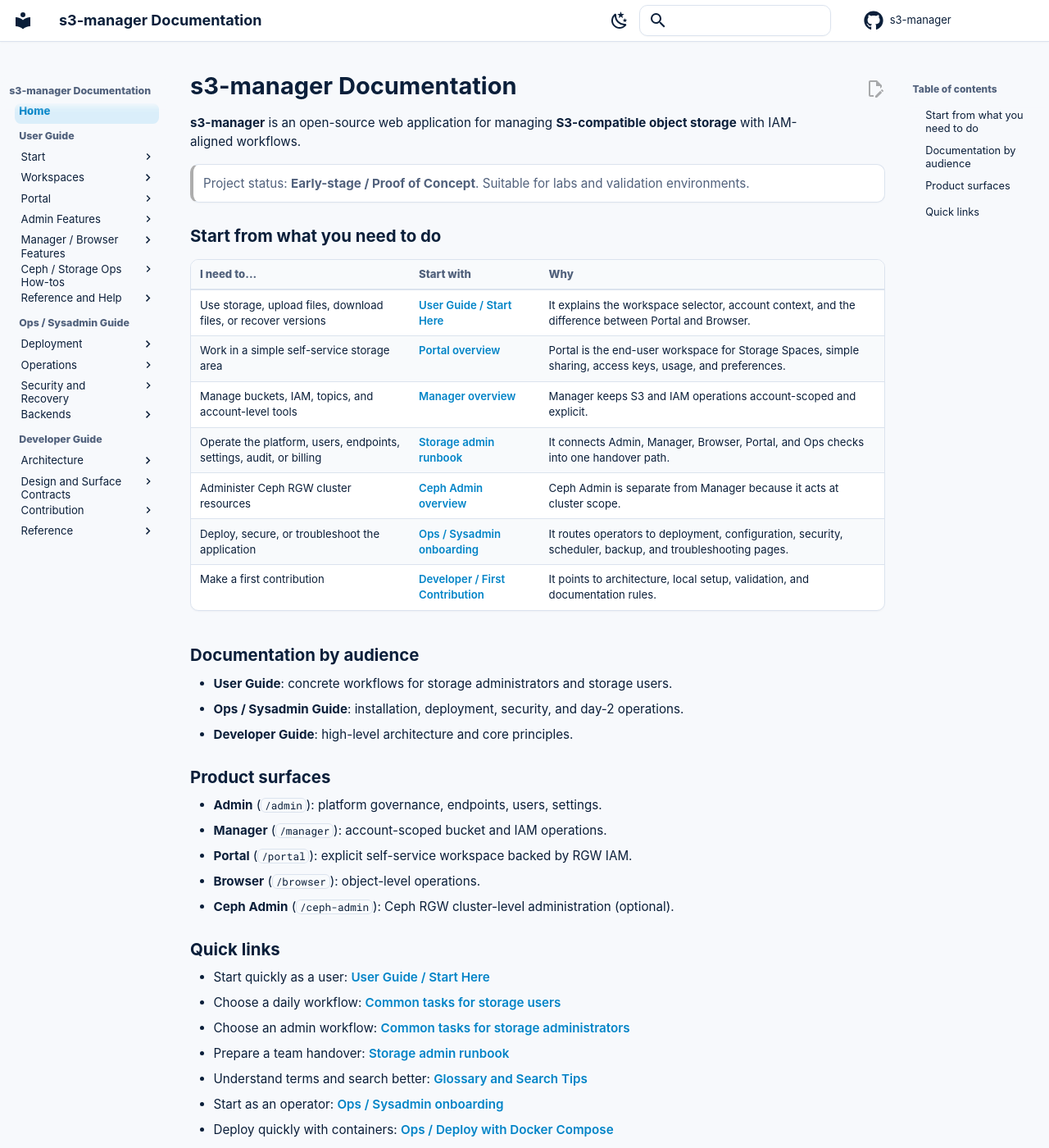
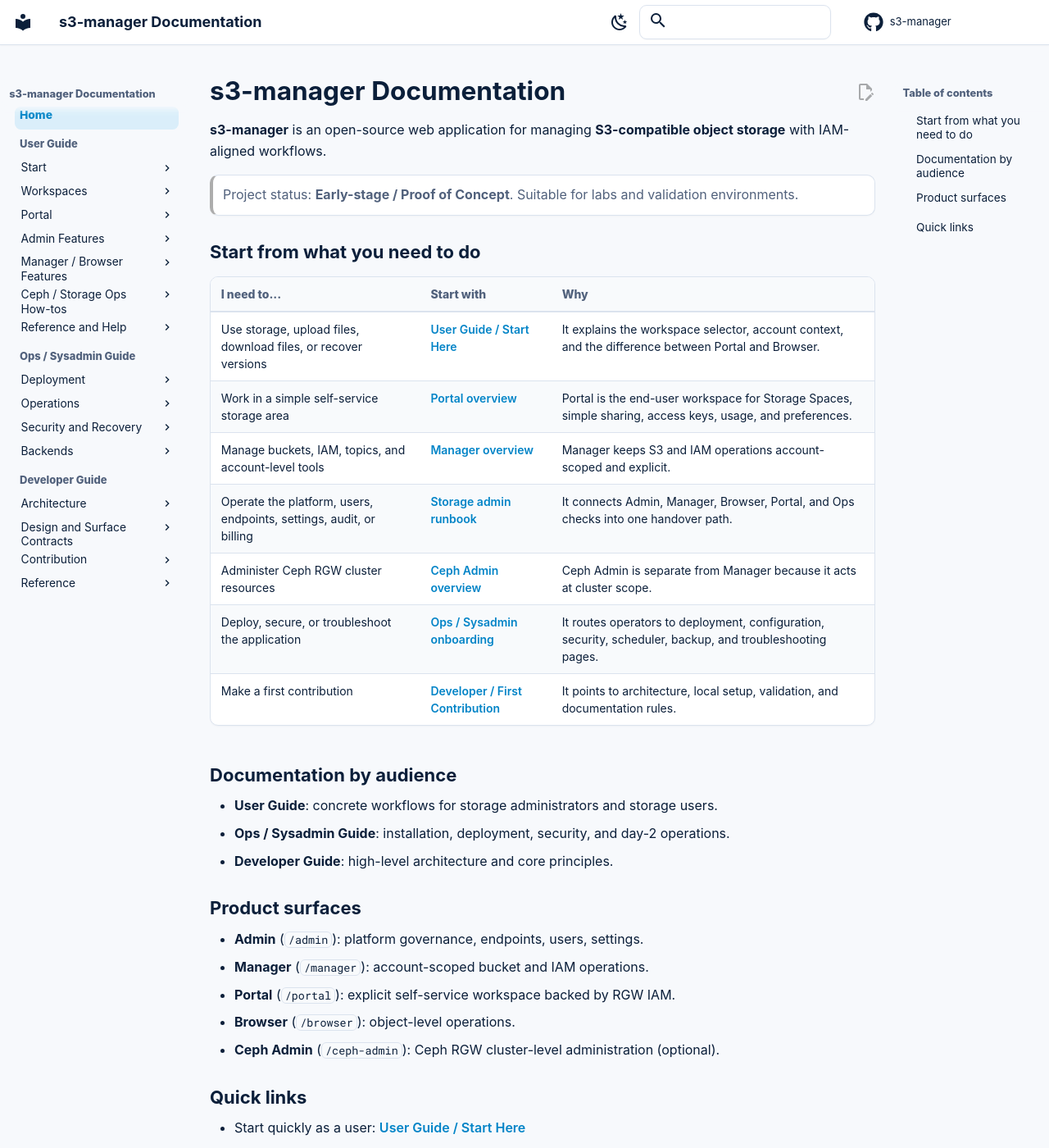
Before and after one commit to ksperis/s3-manager, an MkDocs documentation site: the page built from doc/docs/index.md, in a window 1280 px wide and 1400 px high. Shown: the whole window at 82% size. Built offline with MkDocs 1.6.1 and Material for MkDocs 9.7.7, drawn with Linux system fonts in a browser that asks for light colours; comment, search, counter and statistics services are not loaded.

Commit message:
docs(docs): improve documentation theme readability
Why:
The MkDocs theme had become overly compressed, making content-heavy pages, navigation, tables, and screenshot galleries harder to scan.

What:
- Increase documentation typography, navigation spacing, and table readability while preserving the app-aligned theme tokens.
- Refine screenshot gallery controls, captions, thumbnails, and lightbox text sizing for clearer visual hierarchy.

Validation:
- python3 -m mkdocs build --strict --config-file doc/mkdocs.yml --site-dir /private/tmp/s3-manager-docs-visual-audit-build-after
- npm --prefix frontend run docs:screenshots:check
- git diff --check -- doc/docs/assets/stylesheets

```diff
--- a/doc/docs/assets/stylesheets/docs-theme.css
+++ b/doc/docs/assets/stylesheets/docs-theme.css
@@ -159,10 +159,10 @@
 
 .md-search__form {
   border: 1px solid var(--shell-border);
-  border-radius: 0.5rem;
+  border-radius: 0.45rem;
   background: var(--shell-control-bg);
   box-shadow: var(--shell-control-shadow);
-  min-height: 1.9rem;
+  min-height: 2.1rem;
 }
 
 .md-search__form:hover {
@@ -183,8 +183,8 @@
 
 .md-typeset {
   color: var(--s3-docs-text);
-  font-size: 0.76rem;
-  line-height: 1.54;
+  font-size: 0.8rem;
+  line-height: 1.62;
   overflow-x: auto;
 }
 
@@ -197,33 +197,33 @@
 }
 
 .md-typeset h1 {
-  margin: 0 0 0.78rem;
-  font-size: 1.45rem;
+  margin: 0 0 0.86rem;
+  font-size: 1.58rem;
   line-height: 1.18;
 }
 
 .md-typeset h2 {
-  margin: 1.28rem 0 0.42rem;
+  margin: 1.42rem 0 0.48rem;
   padding-top: 0.1rem;
-  font-size: 1.02rem;
+  font-size: 1.1rem;
   line-height: 1.26;
 }
 
 .md-typeset h3 {
-  margin-top: 0.95rem;
-  font-size: 0.88rem;
+  margin-top: 1.05rem;
+  font-size: 0.94rem;
   line-height: 1.3;
 }
 
 .md-typeset p,
 .md-typeset li {
-  max-width: 82ch;
+  max-width: 78ch;
 }
 
 .md-typeset p,
 .md-typeset ul,
 .md-typeset ol {
-  margin-block: 0.48rem;
+  margin-block: 0.54rem;
 }
 
 .md-typeset li + li {
@@ -272,6 +272,7 @@
 .md-typeset table:not([class]) {
   width: 100%;
   min-width: 38rem;
+  max-width: 100%;
   overflow: hidden;
   border: 1px solid var(--s3-docs-border-strong);
   border-radius: var(--s3-docs-radius);
@@ -279,8 +280,8 @@
   border-spacing: 0;
   background: var(--s3-docs-panel);
   box-shadow: var(--ui-shadow-card);
-  font-size: 0.66rem;
-  line-height: 1.44;
+  font-size: 0.7rem;
+  line-height: 1.5;
 }
 
 .md-typeset table:not([class]) th {
@@ -292,7 +293,7 @@
 
 .md-typeset table:not([class]) th,
 .md-typeset table:not([class]) td {
-  padding: 0.42rem 0.55rem;
+  padding: 0.5rem 0.64rem;
   border-color: var(--s3-docs-border);
   vertical-align: top;
 }
@@ -312,7 +313,7 @@
   background: var(--ui-surface);
   box-shadow: var(--ui-shadow-soft);
   margin: 0.85rem 0;
-  font-size: 0.74rem;
+  font-size: 0.78rem;
 }
 
 .md-typeset .admonition-title,
@@ -323,15 +324,15 @@
 
 .md-nav__title {
   color: var(--s3-docs-muted);
-  font-size: 0.68rem;
+  font-size: 0.7rem;
   font-weight: 760;
   line-height: 1.25;
 }
 
 .md-nav__link {
   border-radius: 0.375rem;
-  padding: 0.12rem 0.32rem;
-  line-height: 1.36;
+  padding: 0.14rem 0.34rem;
+  line-height: 1.42;
 }
 
 .md-nav__item .md-nav__link--active {
@@ -399,14 +400,14 @@
 }
 
 .md-sidebar--primary .md-nav {
-  font-size: 0.66rem;
-  line-height: 1.24;
+  font-size: 0.69rem;
+  line-height: 1.28;
 }
 
 .md-sidebar--primary .md-nav__title {
   margin: 0.15rem 0 0.25rem;
   padding: 0.12rem 0.28rem;
-  font-size: 0.62rem;
+  font-size: 0.64rem;
   line-height: 1.22;
 }
 
@@ -420,16 +421,16 @@
 }
 
 .md-sidebar--primary .md-nav__link {
-  min-height: 1.25rem;
+  min-height: 1.42rem;
   margin-top: 0;
-  padding: 0.07rem 0.28rem;
-  font-size: 0.66rem;
-  line-height: 1.22;
+  padding: 0.1rem 0.32rem;
+  font-size: 0.69rem;
+  line-height: 1.28;
 }
 
 .md-sidebar--primary .md-nav__item--section > .md-nav__link {
-  margin-top: 0.28rem;
-  font-size: 0.62rem;
+  margin-top: 0.36rem;
+  font-size: 0.65rem;
   font-weight: 760;
   line-height: 1.22;
 }
@@ -458,7 +459,7 @@
 .md-nav--secondary .md-nav__title {
   margin: 0.1rem 0 0.28rem;
   padding: 0.1rem 0.26rem;
-  font-size: 0.6rem;
+  font-size: 0.64rem;
   line-height: 1.2;
 }
 
@@ -472,11 +473,11 @@
 }
 
 .md-nav--secondary .md-nav__link {
-  min-height: 1.18rem;
-  padding: 0.08rem 0.2rem 0.08rem 0.34rem;
+  min-height: 1.32rem;
+  padding: 0.1rem 0.22rem 0.1rem 0.38rem;
   border-left: 2px solid transparent;
-  font-size: 0.64rem;
-  line-height: 1.22;
+  font-size: 0.68rem;
+  line-height: 1.26;
 }
 
 .md-nav--secondary .md-nav__link--active {
@@ -516,54 +517,59 @@
 
 @media screen and (min-width: 76.25em) {
   .md-grid {
-    max-width: 75rem;
+    max-width: 78rem;
   }
 
   .md-sidebar--primary {
-    width: 10.4rem;
+    width: 11.6rem;
   }
 
   .md-sidebar--secondary {
-    width: 8.8rem;
+    width: 9.4rem;
   }
 }
 
 @media screen and (max-width: 76.25em) {
   html .md-typeset h1 {
-    margin-bottom: 0.78rem;
-    font-size: 1.45rem;
+    margin-bottom: 0.86rem;
+    font-size: 1.5rem;
     line-height: 1.18;
   }
 
   html .md-typeset h2 {
-    margin-top: 1.28rem;
-    font-size: 1.02rem;
+    margin-top: 1.36rem;
+    font-size: 1.06rem;
   }
 }
 
 @media screen and (max-width: 48rem) {
   html .md-typeset {
-    font-size: 0.76rem;
-    line-height: 1.54;
+    font-size: 0.8rem;
+    line-height: 1.6;
   }
 
   html .md-typeset h1 {
-    font-size: 1.34rem;
+    font-size: 1.42rem;
     line-height: 1.2;
   }
 
   html .md-typeset h2 {
-    font-size: 0.98rem;
+    font-size: 1.02rem;
   }
 
   html .md-typeset table:not([class]) {
-    font-size: 0.66rem;
-    line-height: 1.44;
+    display: block;
+    width: 100%;
+    min-width: 100%;
+    overflow-x: auto;
+    font-size: 0.7rem;
+    line-height: 1.5;
+    -webkit-overflow-scrolling: touch;
   }
 
   html .md-typeset table:not([class]) th,
   html .md-typeset table:not([class]) td {
-    padding: 0.42rem 0.55rem;
+    padding: 0.5rem 0.64rem;
   }
 }
 
@@ -577,29 +583,32 @@
   }
 
   .md-typeset {
-    font-size: 0.76rem;
-    line-height: 1.54;
+    font-size: 0.8rem;
+    line-height: 1.6;
   }
 
   .md-typeset h1 {
-    font-size: 1.34rem;
+    font-size: 1.42rem;
     line-height: 1.2;
   }
 
   .md-typeset h2 {
-    margin-top: 1.28rem;
-    font-size: 0.98rem;
+    margin-top: 1.34rem;
+    font-size: 1.02rem;
   }
 
   .md-typeset table:not([class]) {
+    display: block;
     width: 100%;
     min-width: 100%;
-    font-size: 0.66rem;
-    line-height: 1.44;
+    overflow-x: auto;
+    font-size: 0.7rem;
+    line-height: 1.5;
+    -webkit-overflow-scrolling: touch;
   }
 
   .md-typeset table:not([class]) th,
   .md-typeset table:not([class]) td {
-    padding: 0.42rem 0.55rem;
+    padding: 0.5rem 0.64rem;
   }
 }
--- a/doc/docs/assets/stylesheets/screenshots-gallery.css
+++ b/doc/docs/assets/stylesheets/screenshots-gallery.css
@@ -39,8 +39,8 @@
 .docs-screenshot-carousel figcaption {
   padding: 0.68rem 0.82rem 0.78rem;
   color: var(--ui-text);
-  font-size: 0.68rem;
-  line-height: 1.48;
+  font-size: 0.72rem;
+  line-height: 1.54;
 }
 
 .docs-screenshot-carousel figcaption strong {
@@ -65,13 +65,17 @@
 
 .docs-screenshot-carousel__button,
 .docs-screenshot-lightbox__close {
+  display: inline-flex;
+  align-items: center;
+  justify-content: center;
+  min-height: 2.12rem;
   border: 1px solid var(--ui-border);
   border-radius: 0.375rem;
   background: var(--ui-surface);
   color: var(--ui-text);
   cursor: pointer;
   font: inherit;
-  font-size: 0.66rem;
+  font-size: 0.7rem;
   font-weight: 700;
   line-height: 1;
   padding: 0.55rem 0.68rem;
@@ -97,7 +101,7 @@
 .docs-screenshot-carousel__counter,
 .docs-screenshot-lightbox__counter {
   color: var(--ui-text-muted);
-  font-size: 0.64rem;
+  font-size: 0.66rem;
   font-weight: 700;
   letter-spacing: 0.08em;
   text-transform: uppercase;
@@ -162,7 +166,7 @@
   border-radius: 0.375rem;
   background: rgba(15, 23, 42, 0.72);
   color: #fff;
-  font-size: 0.6rem;
+  font-size: 0.64rem;
   font-weight: 700;
   letter-spacing: 0.03em;
   pointer-events: none;
@@ -179,7 +183,7 @@
 .docs-screenshot-carousel__thumbnails {
   display: grid;
   gap: 0.5rem;
-  grid-template-columns: repeat(auto-fit, minmax(7.4rem, 1fr));
+  grid-template-columns: repeat(auto-fit, minmax(8rem, 1fr));
 }
 
 .docs-screenshot-carousel__thumb,
@@ -221,7 +225,7 @@
 
 .docs-screenshot-carousel__thumb-label {
   display: block;
-  font-size: 0.62rem;
+  font-size: 0.66rem;
   font-weight: 700;
   letter-spacing: 0.01em;
 }
@@ -318,7 +322,7 @@
 .docs-screenshot-lightbox__title {
   margin: 0;
   color: #fff;
-  font-size: 0.9rem;
+  font-size: 0.96rem;
   font-weight: 700;
   line-height: 1.2;
   text-shadow: 0 1px 2px rgba(2, 6, 23, 0.4);
@@ -439,8 +443,8 @@
 .docs-screenshot-lightbox__caption {
   max-width: min(80rem, 100%);
   color: #fff;
-  font-size: 0.76rem;
-  line-height: 1.45;
+  font-size: 0.8rem;
+  line-height: 1.5;
   text-shadow: 0 1px 2px rgba(2, 6, 23, 0.48);
 }
 
@@ -518,7 +522,7 @@
   }
 
   .docs-screenshot-carousel__thumbnails {
-    grid-template-columns: repeat(auto-fit, minmax(7rem, 1fr));
+    grid-template-columns: repeat(auto-fit, minmax(8rem, 1fr));
   }
 
   .docs-screenshot-lightbox {
@@ -545,12 +549,12 @@
   }
 
   .docs-screenshot-lightbox__title {
-    font-size: 0.9rem;
+    font-size: 0.94rem;
   }
 
   .docs-screenshot-lightbox__close {
     padding: 0.65rem 0.85rem;
-    font-size: 0.68rem;
+    font-size: 0.7rem;
   }
 
   .docs-screenshot-lightbox__nav {
@@ -570,8 +574,8 @@
   }
 
   .docs-screenshot-lightbox__caption {
-    font-size: 0.76rem;
-    line-height: 1.45;
+    font-size: 0.78rem;
+    line-height: 1.5;
   }
 
   .docs-screenshot-lightbox__thumb {
```
